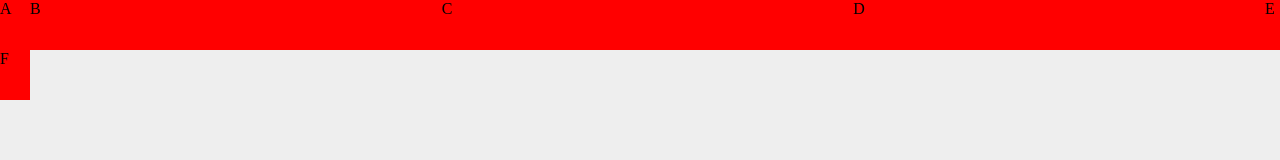
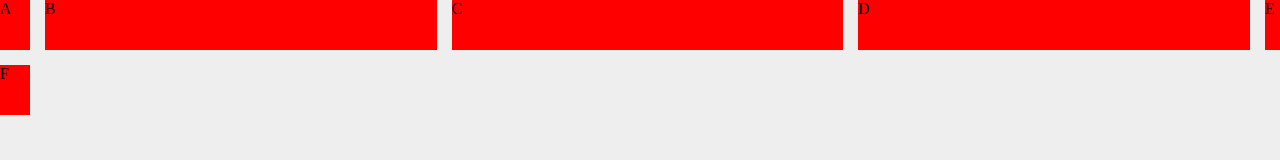
Before and after one commit to Wiliberto/web-basics, a plain HTML site: page css/grid/index.html in a window 1280 px wide. Drawn offline with Linux system fonts and the light colour scheme.

Commit message:
gap between elements

```diff
--- a/css/grid/main.css
+++ b/css/grid/main.css
@@ -18,6 +18,8 @@ body {
     /* Min max establece un valor minimo y un máximo a una columna o fila */
     /* grid-template-columns: minmax(auto, 50%) 1fr 3em; */
     grid-template-columns: 30px repeat(3, 1fr) 15px;
+    /* Gap marca la distancia entre filas y columnas para las grillas */
+    gap: 15px;
 }
 
 .element {
```
